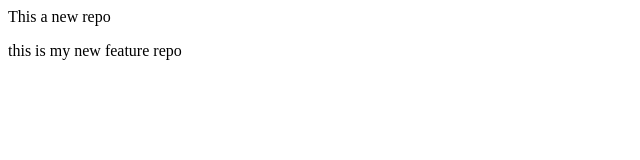
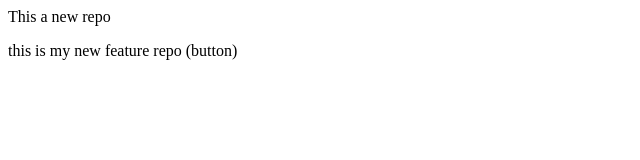
Before and after one commit to Rgsingal/localrepo, a plain HTML site: page index.html in a window 1280 px wide. Shown: the full height of the page, 0-640 px from the left. Drawn offline with Linux system fonts and the light colour scheme.

```diff
--- a/index.html
+++ b/index.html
@@ -1,2 +1,2 @@
 <p> This a new repo</p>
-<p> this is my new feature repo</p>
+<p> this is my new feature repo (button)</p>
```
